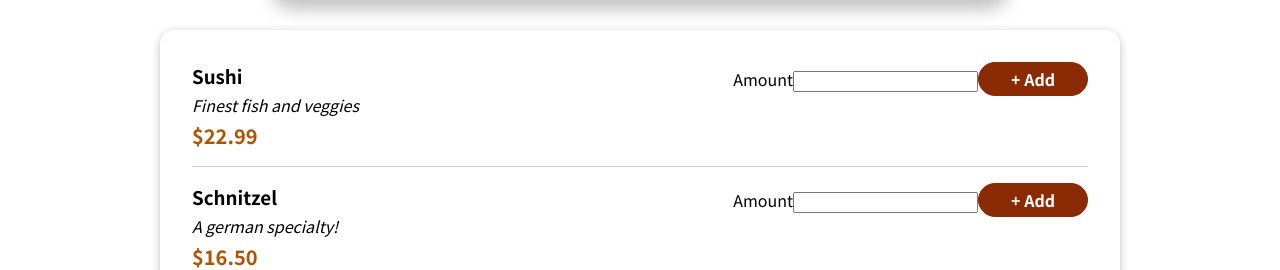
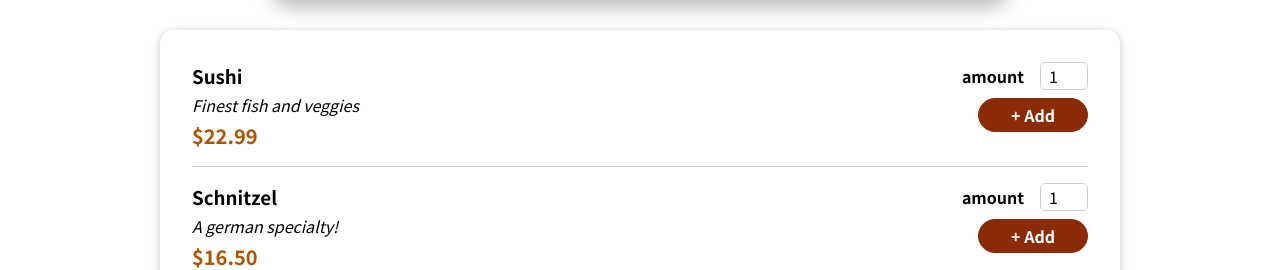
Before and after one commit to calher99/food-order-app, a React (Create React App) app: page / in a window 1280 px wide. Shown: the part 475-745 px from the top of the page. Built offline with nearby package versions, Linux system fonts and the light colour scheme.

Commit message:
meal items structure finished

```diff
--- a/src/App.js
+++ b/src/App.js
@@ -1,10 +1,12 @@
 import React from "react";
+import Cart from "./components/Cart/Cart";
 import Header from "./components/Header/Header";
 import Meals from "./components/Meals/Meals";
 
 function App() {
   return (
     <React.Fragment>
+      {/* <Cart/> */}
       <Header />
       <main>
         <Meals />
--- /dev/null
+++ b/src/Components/Cart/Cart.js
@@ -0,0 +1,28 @@
+import React from 'react'
+import classes from './Cart.module.css'
+
+const Cart = () => {
+    const DUMMY_CART = [{id: 'c1', name: 'Sushi', amount: '2', price: '12.99'}];
+    const cartItems = <ul className={classes['cart-items']}>{DUMMY_CART.map( item => {
+        <li>{item.name}</li>
+    })}</ul>
+
+    return (
+        <div>
+            {cartItems}
+            <div className={classes.total}>
+                <span>Total Amount</span>
+                <span>35.62</span>
+            </div>
+            <div className={classes.actions}>
+                <button className={classes['button--alt']}>Close</button>
+                <button className={classes.button}>Order</button>
+            </div>
+
+            totalAMount
+            Actions
+        </div>
+    )
+}
+
+export default Cart
--- /dev/null
+++ b/src/Components/Cart/Cart.module.css
@@ -0,0 +1,46 @@
+.cart-items {
+    list-style: none;
+    margin: 0;
+    padding: 0;
+    max-height: 20rem;
+    overflow: auto;
+}
+
+.total {
+    display: flex;
+    justify-content: space-between;
+    align-items: center;
+    font-weight: bold;
+    font-size: 1.5rem;
+    margin: 1rem 0;
+}
+
+.actions {
+    text-align: right;
+}
+
+.actions button {
+    font: inherit;
+    cursor: pointer;
+    background-color: transparent;
+    border: 1px solid #8a2b06;
+    padding: 0.5rem 2rem;
+    border-radius: 25px;
+    margin-left: 1rem;
+}
+
+.actions button:hover,
+.actions button:active {
+    background-color: #5a1a01;
+    border-color: #5a1a01;
+    color: white;
+}
+
+.actions .button--alt {
+    color: #8a2b06;
+}
+
+.actions .button {
+    background-color: #8a2b06;
+    color: white;
+}
--- a/src/Components/Header/Header.js
+++ b/src/Components/Header/Header.js
@@ -1,6 +1,7 @@
 import React from 'react';
 import classes from './Header.module.css'
 import mealsPic from '../../assets/meals.jpg'
+import meals2Pic from '../../assets/meal2.jpg'
 import HeaderCartButton from './HeaderCartButton';
 
 const Header = () => {
@@ -12,7 +13,7 @@
                 <HeaderCartButton/>
             </header>
             <div className={classes['main-image']}>
-                <img src={mealsPic} alt='Table with food'/>
+                <img src={meals2Pic} alt='Table with food'/>
             </div>
         </React.Fragment>
     );
--- a/src/Components/Meals/AvailableMeals.js
+++ b/src/Components/Meals/AvailableMeals.js
@@ -39,6 +39,7 @@
                         return (
                             <MealItem
                                 key={meal.id}
+                                id={meal.id}
                                 name={meal.name}
                                 text={meal.description}
                                 price={meal.price}
--- a/src/Components/Meals/MealItem/MealItem.js
+++ b/src/Components/Meals/MealItem/MealItem.js
@@ -4,6 +4,7 @@
 
 const MealItem = props => {
     const price = `$${props.price.toFixed(2)}`
+
     return (
         <li className={classes.meal}>
             <div>
@@ -12,7 +13,7 @@
                 <div className={classes.price}>{price}</div>
             </div>
             <div>
-                <MealItemForm/>
+                <MealItemForm id={props.id}/>
             </div>
 
         </li>
--- a/src/Components/Meals/MealItem/MealItemForm.js
+++ b/src/Components/Meals/MealItem/MealItemForm.js
@@ -1,4 +1,5 @@
 import React from 'react'
+import Input from '../../UI/Input';
 import classes from './MealItemForm.module.css'
 
 const MealItemForm = props => {
@@ -7,8 +8,14 @@
     }
   return (
     <form className={classes.form} onSubmit={submitHandler}>
-        <label>Amount</label>
-        <input type='number'/>
+        <Input label='amount' input={{
+          id: `amount${props.id}`,
+          type: 'number',
+          min: '1',
+          max: '5',
+          step: '1',
+          defaultValue: '1',
+        }}/>
         <button>+ Add</button>
     </form>
   )
--- /dev/null
+++ b/src/Components/UI/Input.js
@@ -0,0 +1,14 @@
+import React from 'react'
+import classes from './Input.module.css'
+
+const Input = props => {
+  return (
+    <div className={classes.input}>
+        <label htmlFor={props.input.id}>{props.label}</label>
+        {/* <input id={props.input.id} value={} onChange={} ...MORE THINGS.../> */}
+        <input {...props.input}/>
+    </div>
+  );
+}
+
+export default Input
--- /dev/null
+++ b/src/Components/UI/Input.module.css
@@ -0,0 +1,18 @@
+.input {
+    display: flex;
+    align-items: center;
+    margin-bottom: 0.5rem;
+}
+
+.input label {
+    font-weight: bold;
+    margin-right: 1rem;
+}
+
+.input input {
+    width: 3rem;
+    border-radius: 5px;
+    border: 1px solid #ccc;
+    font: inherit;
+    padding-left: 0.5rem;
+}
```
Also changed, not shown: src/Components/UI/Modal.js (added, +9 -0 lines), src/Components/UI/Modal.module.css (added), 1 other file (tests, documents, lock files or other folders).
